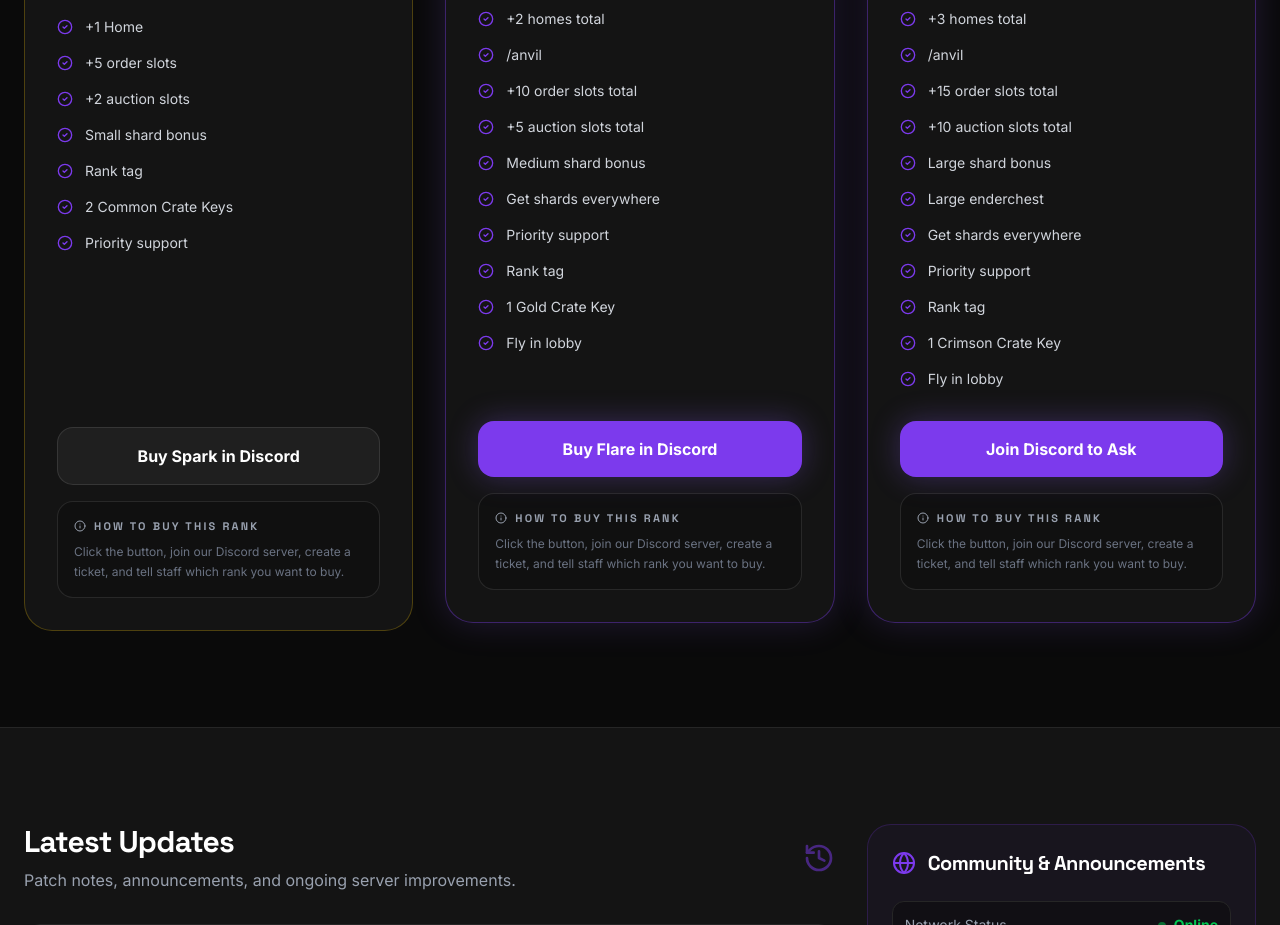
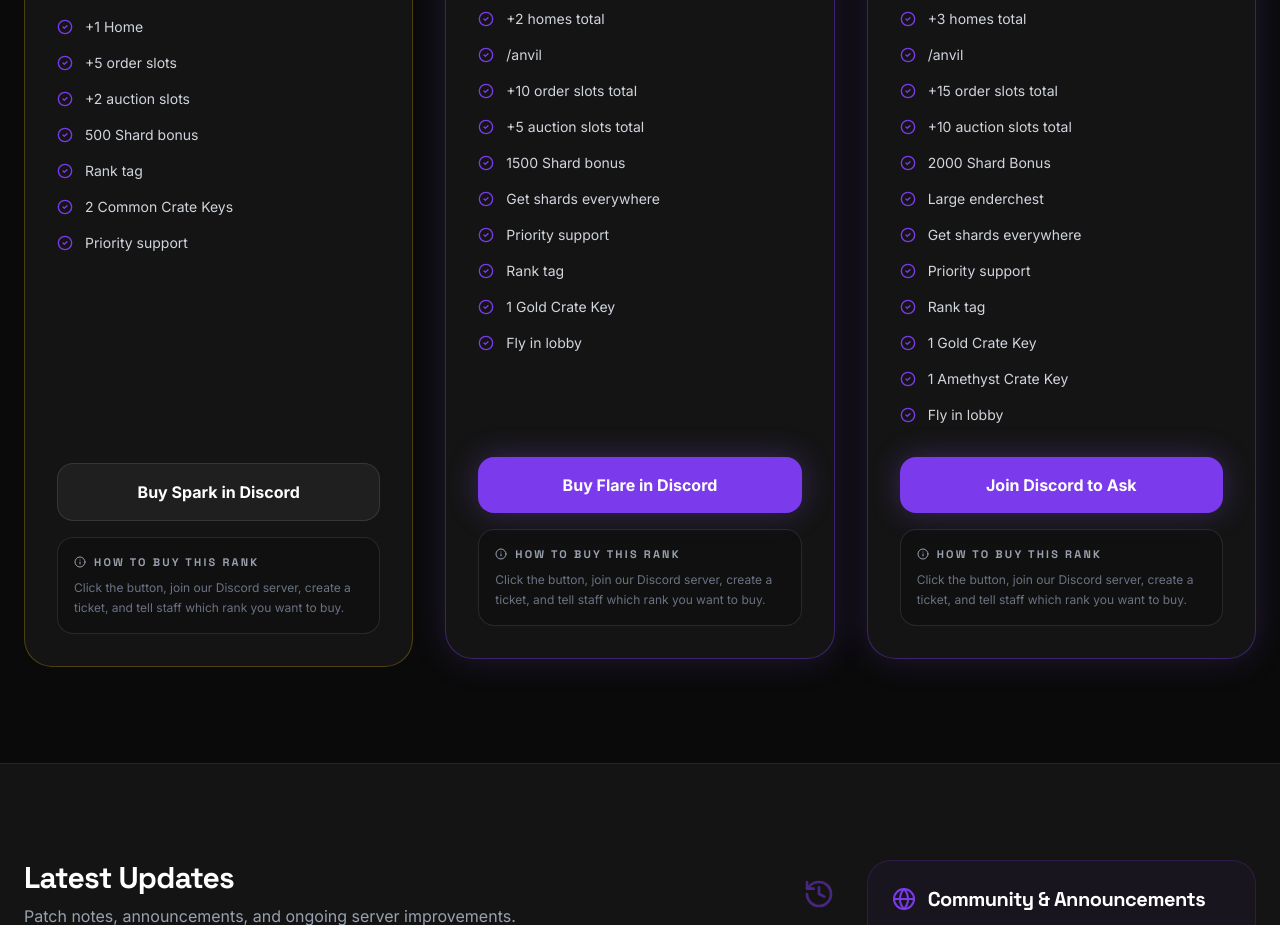
Before and after one commit to faheem201/VeilforgeSMP, a React (Vite) app: page / in a window 1280 px wide. Shown: the part 2820-3745 px from the top of the page. Built offline with nearby package versions, Linux system fonts and the light colour scheme.

Commit message:
Update App.tsx

```diff
--- a/src/App.tsx
+++ b/src/App.tsx
@@ -30,7 +30,7 @@ import { motion, AnimatePresence } from 'motion/react';
 // --- Constants ---
 const SERVER_NAME = 'VeilforgeSMP';
 const SERVER_IP = 'play.veilforge.fun';
-const DISCORD_INVITE = 'https://discord.gg/mb8ukyqdyA';
+const DISCORD_INVITE = 'https://discord.gg/fQCyJ9jdaV';
 const SERVER_VERSIONS = 'Java 1.10.x – 1.21.11';
 const LOGO_URL = '/server-icon.png';
 const YOUTUBE_WATCH_URL = 'https://www.youtube.com/watch?v=LODV5L0Htis';
@@ -434,7 +434,7 @@ const Ranks = () => {
         '+1 Home',
         '+5 order slots',
         '+2 auction slots',
-        'Small shard bonus',
+        '500 Shard bonus',
         'Rank tag',
         '2 Common Crate Keys',
         'Priority support',
@@ -455,7 +455,7 @@ const Ranks = () => {
         '/anvil',
         '+10 order slots total',
         '+5 auction slots total',
-        'Medium shard bonus',
+        '1500 Shard bonus',
         'Get shards everywhere',
         'Priority support',
         'Rank tag',
@@ -478,12 +478,13 @@ const Ranks = () => {
         '/anvil',
         '+15 order slots total',
         '+10 auction slots total',
-        'Large shard bonus',
+        '2000 Shard Bonus',
         'Large enderchest',
         'Get shards everywhere',
         'Priority support',
         'Rank tag',
-        '1 Crimson Crate Key',
+        '1 Gold Crate Key',
+        '1 Amethyst Crate Key',
         'Fly in lobby',
       ],
     },
```
